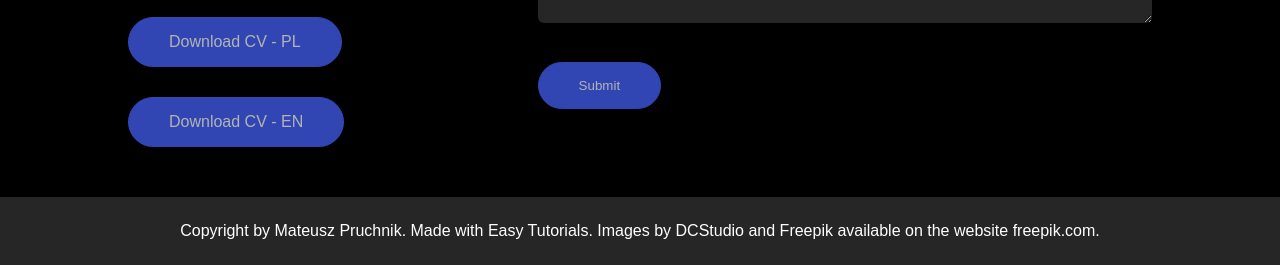
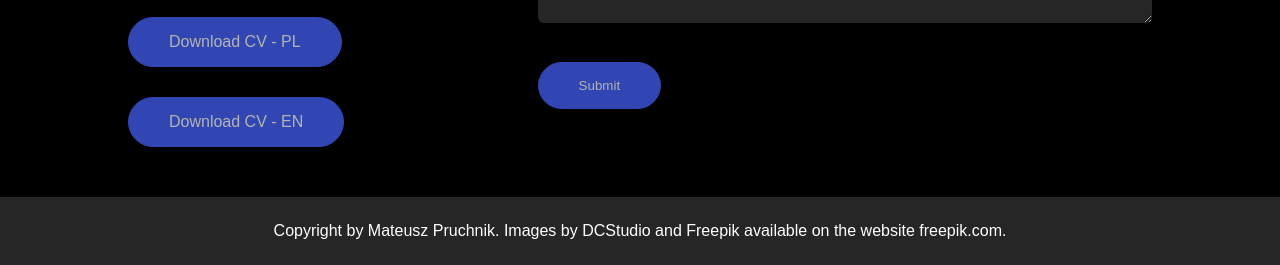
Before and after one commit to MP1723/Portfolio---MP, a plain HTML site: page index.html in a window 1280 px wide. Shown: the part 2720-2985 px from the top of the page. Drawn offline with Linux system fonts and the light colour scheme.

Commit message:
Update index.html

```diff
--- a/index.html
+++ b/index.html
@@ -164,7 +164,7 @@
         </div>
     </div>
     <div class="copyright">
-        <p>Copyright by Mateusz Pruchnik. Made with <a href="https://www.youtube.com/@EasyTutorialsVideo"> Easy Tutorials.</a> Images by<a href="https://pl.freepik.com/darmowe-zdjecie/kobieta-inzynier-ds-cad-wytwarzajaca-produkt-przemyslowy-pracujaca-z-oprogramowaniem-technicznym-do-tworzenia-turbin-silnikowych-i-kol-zebatych-do-produkcji-przemyslowej-freelancer-korzystajacy-z-konfiguracji-inzynierskiej_31445078.htm#query=CAD&position=10&from_view=search&track=sph"> DCStudio</a> and
+        <p>Copyright by Mateusz Pruchnik. Images by<a href="https://pl.freepik.com/darmowe-zdjecie/kobieta-inzynier-ds-cad-wytwarzajaca-produkt-przemyslowy-pracujaca-z-oprogramowaniem-technicznym-do-tworzenia-turbin-silnikowych-i-kol-zebatych-do-produkcji-przemyslowej-freelancer-korzystajacy-z-konfiguracji-inzynierskiej_31445078.htm#query=CAD&position=10&from_view=search&track=sph"> DCStudio</a> and
         <a href="https://pl.freepik.com/darmowe-zdjecie/koncepcja-kolazu-html-i-css-z-osoba_36295455.htm#query=html&position=3&from_view=search&track=sph"> Freepik</a> available on the website freepik.com.</p>
     </div>
 </div>
```
